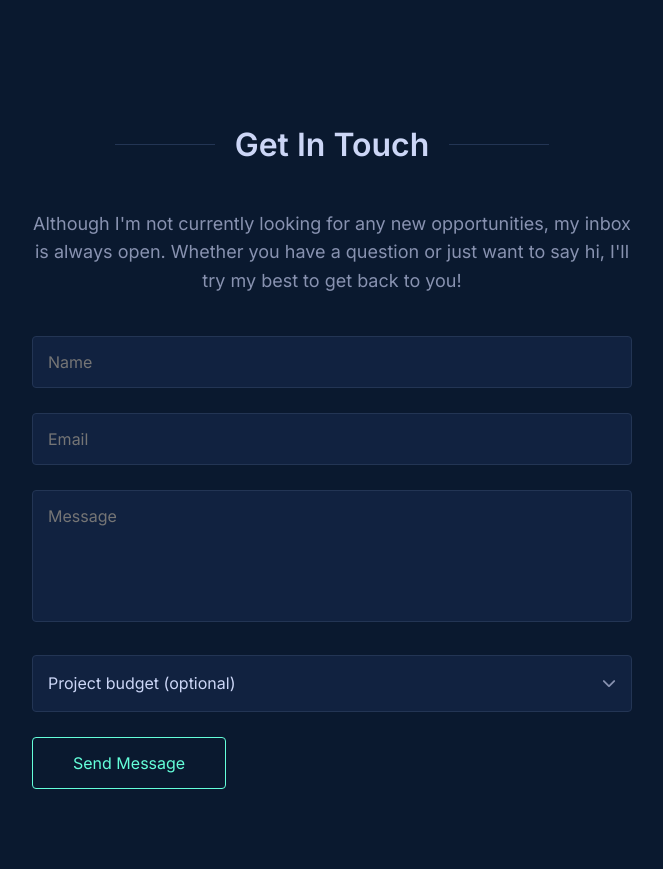
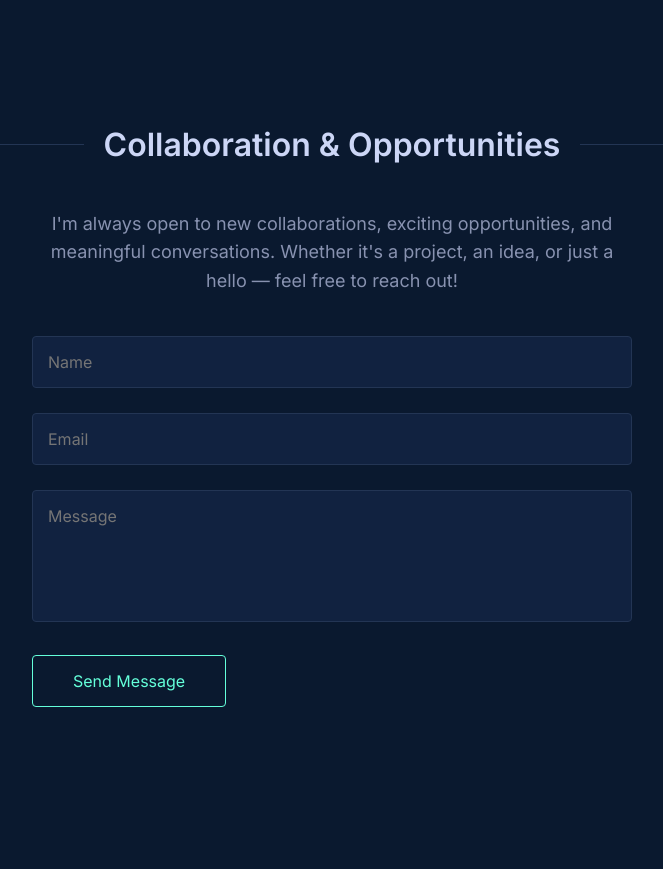
Before and after one commit to Hiokz/portfolio, a plain HTML site: page index.html in a window 1280 px wide. Shown: the part 2490-3359 px from the top of the page, without its empty margins (308-971 px from the left). Drawn offline with Linux system fonts and the light colour scheme.

Commit message:
refactor: update contact section heading, description and remove budget field

```diff
--- a/index.html
+++ b/index.html
@@ -179,9 +179,9 @@
 
     <section class="contact" id="contact">
         <div class="container">
-            <h2 class="section-title center hidden">Get In Touch</h2>
-            <p class="contact-desc hidden">Although I'm not currently looking for any new opportunities, my inbox is
-                always open. Whether you have a question or just want to say hi, I'll try my best to get back to you!
+            <h2 class="section-title center hidden">Collaboration & Opportunities</h2>
+            <p class="contact-desc hidden">I'm always open to new collaborations, exciting opportunities, and meaningful
+                conversations. Whether it's a project, an idea, or just a hello — feel free to reach out!
             </p>
             <div class="contact-form-container hidden">
                 <form id="contact-form" class="contact-form"
@@ -194,15 +194,6 @@
                     </div>
                     <div class="form-group">
                         <textarea id="message" name="message" rows="5" placeholder="Message" required></textarea>
-                    </div>
-                    <div class="form-group">
-                        <select id="budget" name="budget" class="custom-select-source" required>
-                            <option value="" disabled selected>Project budget (optional)</option>
-                            <option value="< $1k">&lt; $1,000</option>
-                            <option value="$1k - $5k">$1,000 - $5,000</option>
-                            <option value="$5k - $10k">$5,000 - $10,000</option>
-                            <option value="> $10k">&gt; $10,000</option>
-                        </select>
                     </div>
                     <!-- FormSubmit specific inputs to prevent captcha and redirect -->
                     <input type="hidden" name="_captcha" value="false">
```
